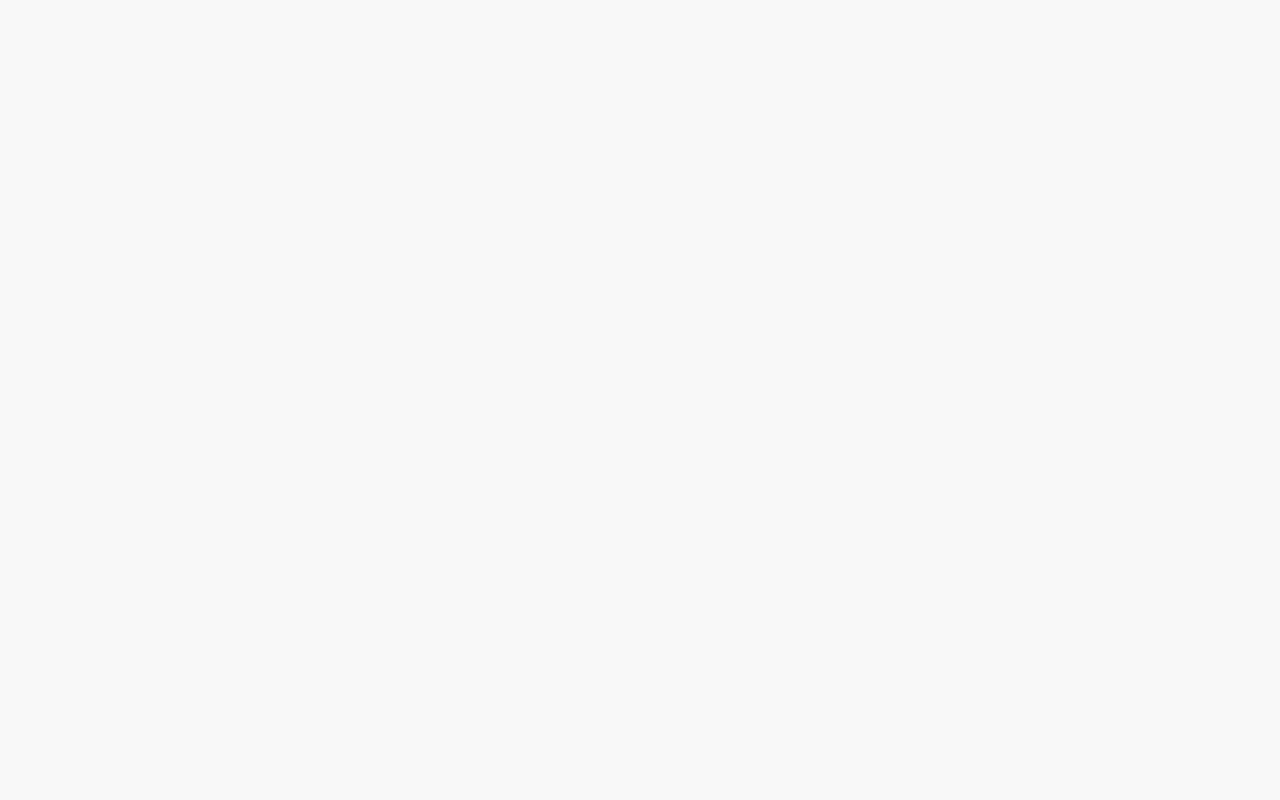
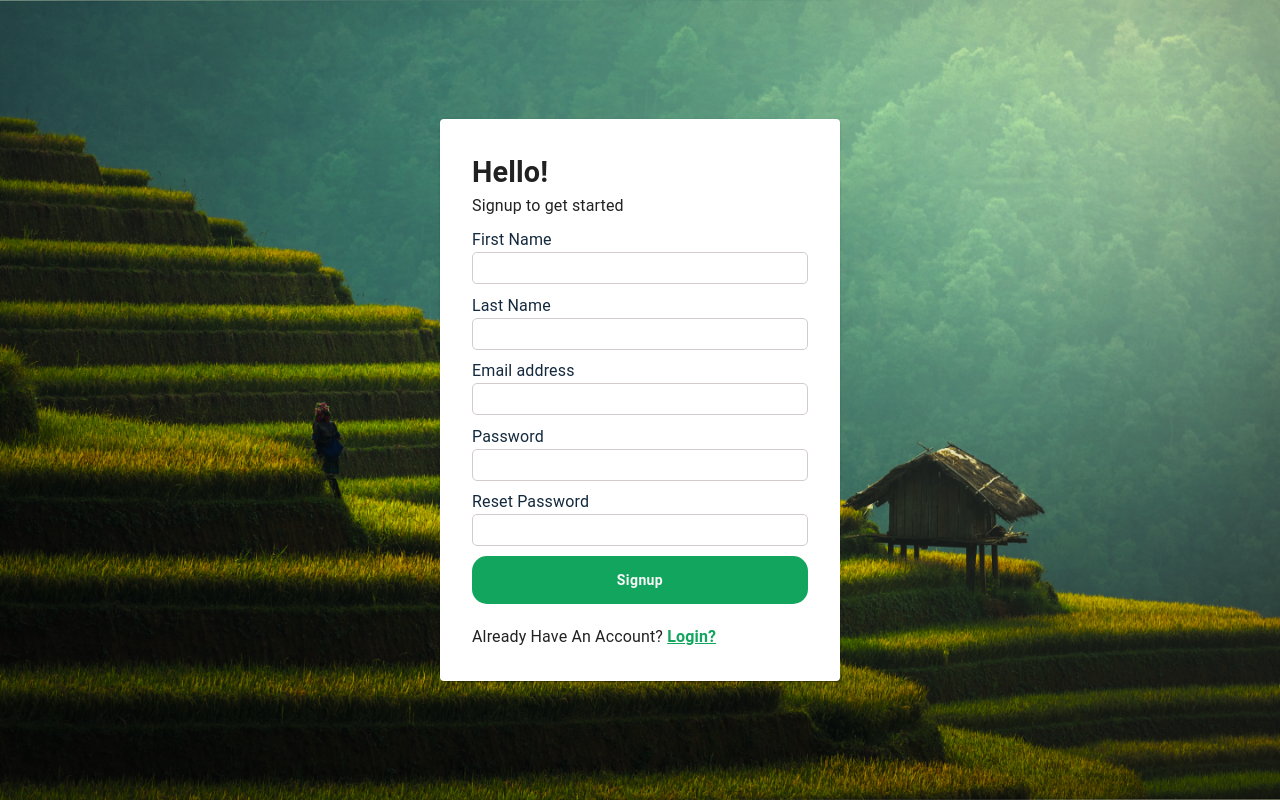
Before and after one commit to Kaeyz/irrigation_system_web, a React (Create React App) app: page /register in a window 1280 px wide. Before the commit this address had no page. Built offline with nearby package versions, Linux system fonts and the light colour scheme.

Commit message:
signup page was implemented

```diff
--- /dev/null
+++ b/src/components/auth/LogoutForm.js
@@ -0,0 +1,84 @@
+import React, { useState } from 'react';
+//import PropTypes from 'prop-types';
+import styled from 'styled-components';
+import { Paper } from '@mui/material';
+import { Link } from 'react-router-dom';
+import { TextInput } from '../common/inputs';
+import Button from '../common/Button';
+
+
+const Wrapper = styled(Paper)`
+	padding: 2rem;
+	max-width: 30rem;
+	min-width: 25rem;
+	display: grid;
+	grid-gap: 0.6rem;
+`;
+
+
+
+
+
+const LogoutForm = () => {
+	const [email, setEmail] = useState('');
+	const [password, setPassword] = useState('');
+	const [firstName, setfirstName] = useState('');
+	const [lastName, setlastName] = useState('');
+
+
+	const onSubmit = (event) => {
+		event.preventDefault();
+		const data = {
+			email, password, firstName, lastName
+		};
+		// eslint-disable-next-line no-console
+		console.log({data});
+	};
+
+	return (
+    <Wrapper square={false}>
+		<div className ="header">
+ <h1> Hello!</h1>
+ <p className="header-text">Signup to get started</p>
+		</div>
+			<TextInput
+				label="First Name"
+				onChange={setfirstName}
+			/>
+			<TextInput
+				label="Last Name"
+				onChange={setlastName}
+			/>
+			<TextInput
+				label="Email address"
+				onChange={setEmail}
+			/>
+			<TextInput
+				label="Password"
+				value={password}
+				onChange={setPassword}
+			/>
+			<TextInput
+				label="Reset Password"
+				value={password}
+				onChange={setPassword}
+			/>
+			<Button
+				text='Signup'
+				fullWidth={true}
+				onClick={onSubmit}
+      />
+      <div className="links">
+        <p> Already Have An Account?
+        <span> <Link to="/" className="c-green text-semi-bold" > Login? </Link> </span>
+        </p>
+			</div>
+		</Wrapper>
+	);
+};
+
+LogoutForm.propTypes = {
+/* 	loginUser: PropTypes.func.isRequired */
+};
+
+export default (LogoutForm);
--- a/src/routes/Router.js
+++ b/src/routes/Router.js
@@ -7,6 +7,7 @@ import {
 } from 'react-router-dom';
 //import PrivateRoute from './PrivateRoute';
 
+import Logout from '../views/auth/Logout';
 import Login from '../views/auth/Login';
 //import Forgot from '../views/auth/Forgot';
 //import Dashboard from '../views/dashboard/Dashboard';
@@ -23,6 +24,7 @@ const AppRoutes = () => {
 		<Router>
 			<Routes>
         <Route path="/" element={<Login />} />
+        <Route path="/register" element={<Logout />} />
 {/*
 				<Route exact path="/forgot" component={Forgot} />
 				<PrivateRoute exact path="/dashboard" component={Dashboard} />
--- /dev/null
+++ b/src/views/auth/Logout.js
@@ -0,0 +1,15 @@
+import React from 'react';
+import AuthLayout from '../../components/layout/AuthLayout';
+import LogoutForm from '../../components/auth/LogoutForm';
+
+function Logout() {
+	return (
+    <AuthLayout>
+			<LogoutForm />
+		</AuthLayout>
+	);
+}
+
+Logout.propTypes = {};
+
+export default Logout;
```
